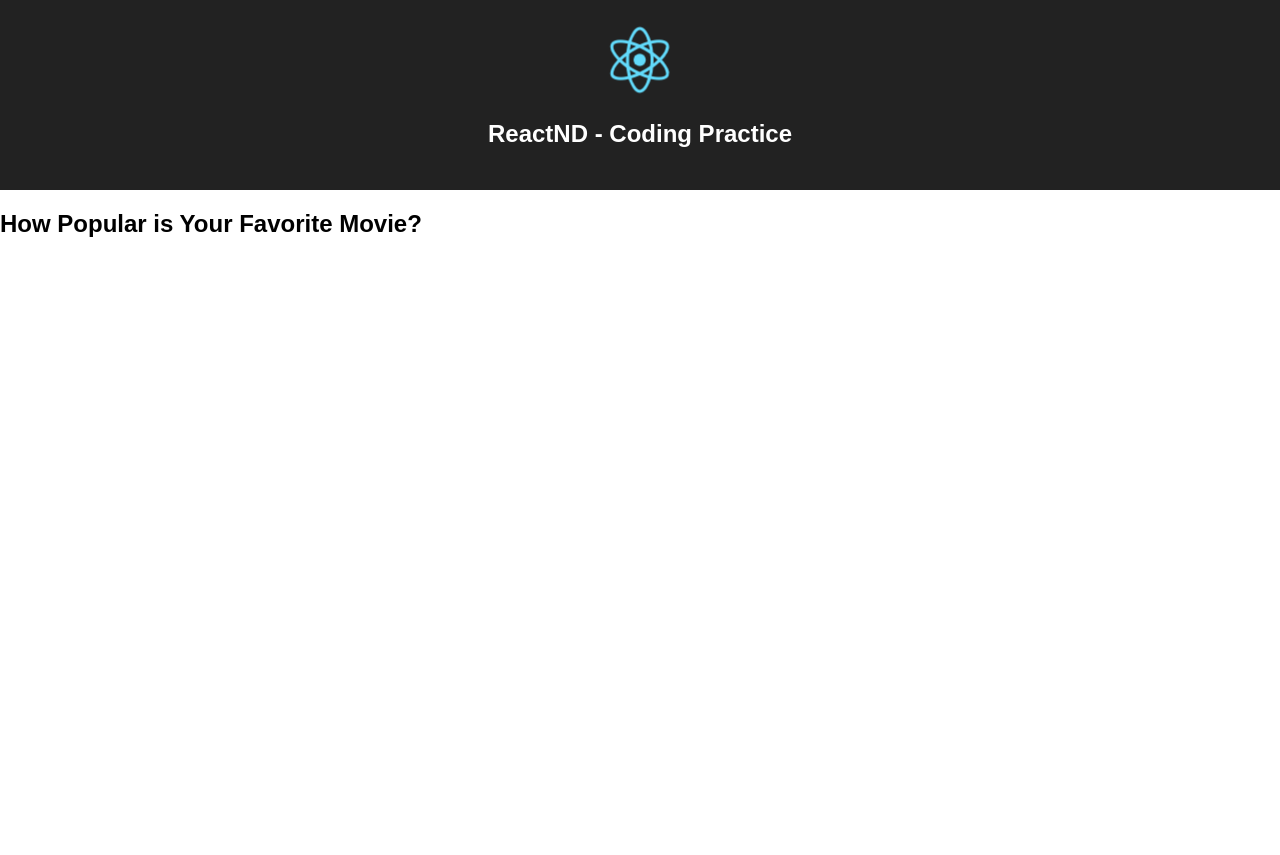
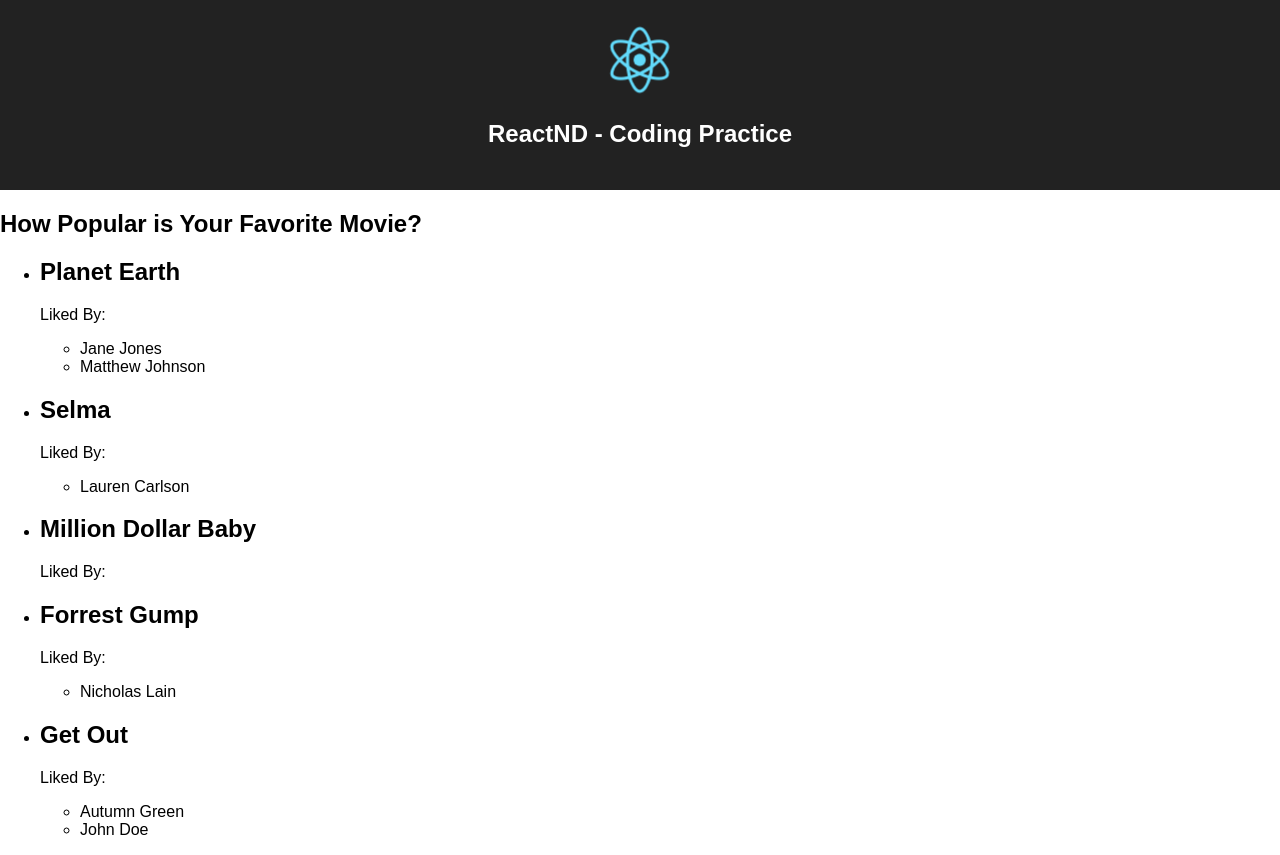
Before and after one commit to iamYatingLiu/udacity-react, a React (Create React App) app: page / in a window 1280 px wide. Before the commit the page ends 800 px from the top, so only its background shows below. Built offline with nearby package versions, Linux system fonts and the light colour scheme.

Commit message:
exercise2

```diff
--- a/src/App.js
+++ b/src/App.js
@@ -1,6 +1,7 @@
 import React, { Component } from 'react';
 import logo from './logo.svg';
 import './App.css';
+import Dashboard from './Dashboard'
 
 /*
 Display a list of movies where each movie contains a list of users that favorited it.
@@ -106,6 +107,7 @@ class App extends Component {
           <h1 className="App-title">ReactND - Coding Practice</h1>
         </header>
         <h2>How Popular is Your Favorite Movie?</h2>
+        <Dashboard profiles={profiles} users={users} movies={movies}/>
       </div>
     );
   }
--- /dev/null
+++ b/src/Dashboard.js
@@ -0,0 +1,30 @@
+import React, { Component } from 'react';
+import MovieCard from './MovieCard';
+
+class Dashboard extends Component {
+    render() {
+      const movieslist = this.props.movies;
+      const profileslist = this.props.profiles;
+      var userslist = this.props.users;
+      return (
+        <div>
+          <ul>
+            {Object.keys(movieslist).map((movieid) =>
+            {
+              var usersID = profileslist.filter((profile) => profile.favoriteMovieID === movieid).map(profile => profile.userID);
+              //var usersID= profiles.map(profile => profile.userID);
+              var users = Object.keys(userslist).reduce(function(r, e) {
+                if (usersID.includes(e)) r[e] = userslist[e]
+                return r;
+              }, {})
+
+              return <li><MovieCard movie={movieslist[movieid]} users ={users}/></li>
+            }
+            )}
+          </ul>
+        </div>
+      );
+    }
+  }
+
+  export default Dashboard;
--- /dev/null
+++ b/src/MovieCard.js
@@ -0,0 +1,16 @@
+import React, { Component } from 'react';
+import UserList from './UserList'
+
+class MovieCard extends Component {
+    render() {
+      return (
+        <div>
+            <h2>{this.props.movie.name}</h2>
+            <p>Liked By:</p>
+            <UserList users={this.props.users}/>
+        </div>
+      );
+    }
+  }
+
+  export default MovieCard;
--- /dev/null
+++ b/src/UserList.js
@@ -0,0 +1,14 @@
+import React, { Component } from 'react';
+
+class UserList extends Component {
+    render() {
+        const users = this.props.users;
+      return (
+        <ul>
+            {Object.keys(users).map((userid) => <li>{users[userid].name}</li>)}
+        </ul>
+      );
+    }
+  }
+
+  export default UserList;
```
